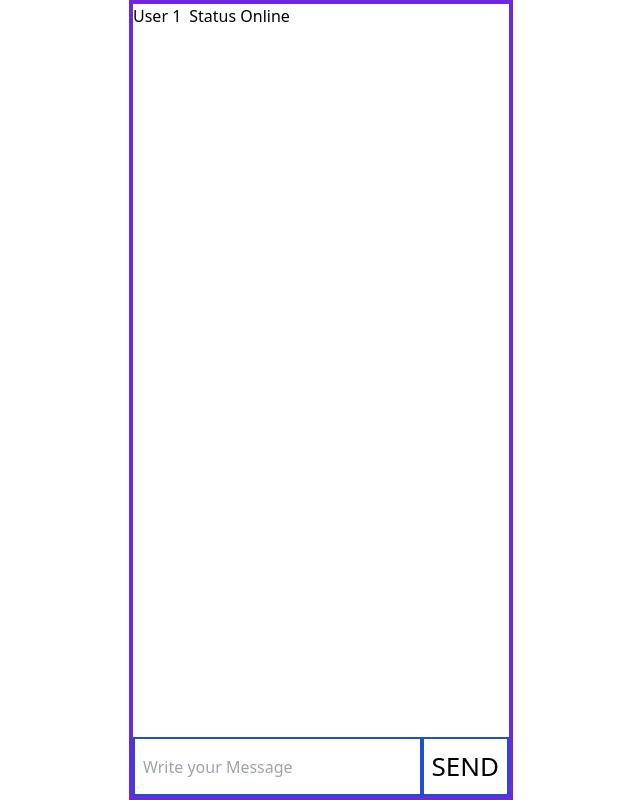
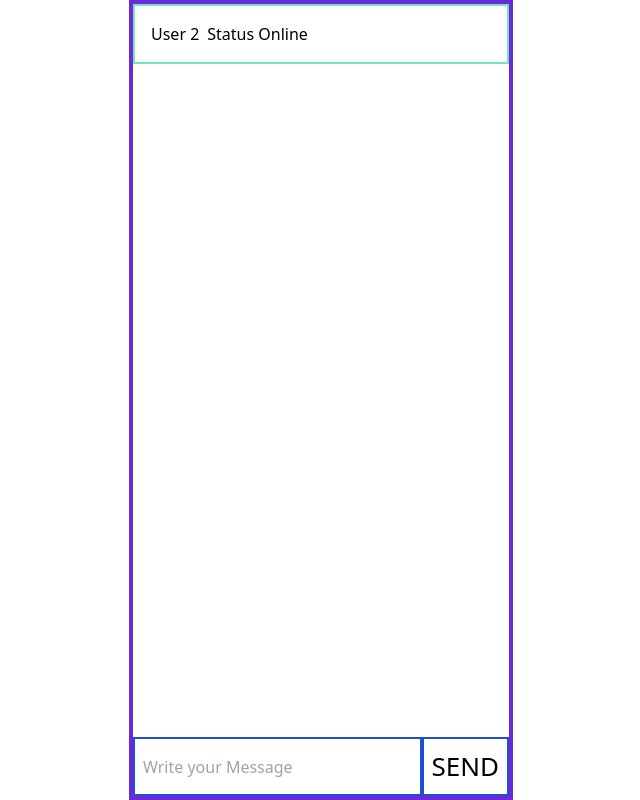
Before and after one commit to rajvaya/letschat, a React (Vite) app: page /user1 in a window 1280 px wide. Shown: the whole page, without its empty margins (319-959 px from the left). Built offline with nearby package versions, Linux system fonts and the light colour scheme.

Commit message:
Chat Header Updates

```diff
--- a/package.json
+++ b/package.json
@@ -7,6 +7,7 @@
     "serve": "vite preview"
   },
   "dependencies": {
+    "classnames": "^2.3.1",
     "firebase": "^8.7.1",
     "react": "^17.0.0",
     "react-dom": "^17.0.0",
--- a/src/Components/ChatHeader.jsx
+++ b/src/Components/ChatHeader.jsx
@@ -1,10 +1,16 @@
 import React from 'react'
+import { useLocation } from 'react-router-dom'
+
+
 
 const ChatHeader = () => {
+
+    const location = useLocation();
+
     return (
-        <div className="w-full flex flex-row gap-2">
+        <div className="w-full flex flex-row gap-2 p-4 border-green-300 border-2">
 
-            <p>{"User 1"}</p>
+            <p>{location.pathname === "/user1" ? "User 2" : "User 1"}</p>
 
             <p>Status Online</p>
 
--- a/src/Components/ChatInput.jsx
+++ b/src/Components/ChatInput.jsx
@@ -1,12 +1,12 @@
 import React, { useEffect } from 'react'
 import firebase from './../firebase'
 import "firebase/database"
+import { useLocation } from 'react-router-dom'
+
 
 const ChatInput = () => {
 
-
-    // var database = firebase.database();
-
+    const location = useLocation();
     const [Text, setText] = React.useState("");
 
     const textHandler = (e) => {
@@ -25,7 +25,7 @@ const ChatInput = () => {
         var MessagesRef = firebase.database().ref('messages');
         var newMessageRef = MessagesRef.push();
         newMessageRef.set({
-            sender: "user2",
+            sender: location.pathname.substring(1),
             message: Text,
             timestamp: time(),
             status: "sent"
@@ -38,7 +38,6 @@ const ChatInput = () => {
         <div className="flex flex-row">
 
             <input
-
                 type="text"
                 name="tweeturl/id"
                 value={Text}
--- a/src/Components/Message.jsx
+++ b/src/Components/Message.jsx
@@ -1,10 +1,32 @@
 import React from 'react'
+import classNames from "classnames"
+import { useLocation } from 'react-router-dom'
+
+
+
 
 const Message = ({ msg }) => {
+
+
+    const location = useLocation();
+
+
+    function getColor() {
+
+
+        return location.pathname.substring(1) === msg.sender ? "border-green-500" : "border-pink-500";
+    };
+
     return (
-        <div className="m-2 border-2 rounded-xl p-2 border-yellow-200 whitespace-pre-wrap wrap break-words">
+        <div className={classNames("flex flex-col m-2 border-4 rounded-xl p-2  whitespace-pre-wrap wrap break-words", getColor())}>
 
-            {msg.message}
+            <p>  {msg.message} </p>
+            {
+                location.pathname.substring(1) === msg.sender ?
+                    <p className="text-right">  {msg.status} </p> :
+                    <></>
+
+            }
 
         </div>
     )
```
Also changed, not shown: 1 other file (tests, documents, lock files or other folders).
